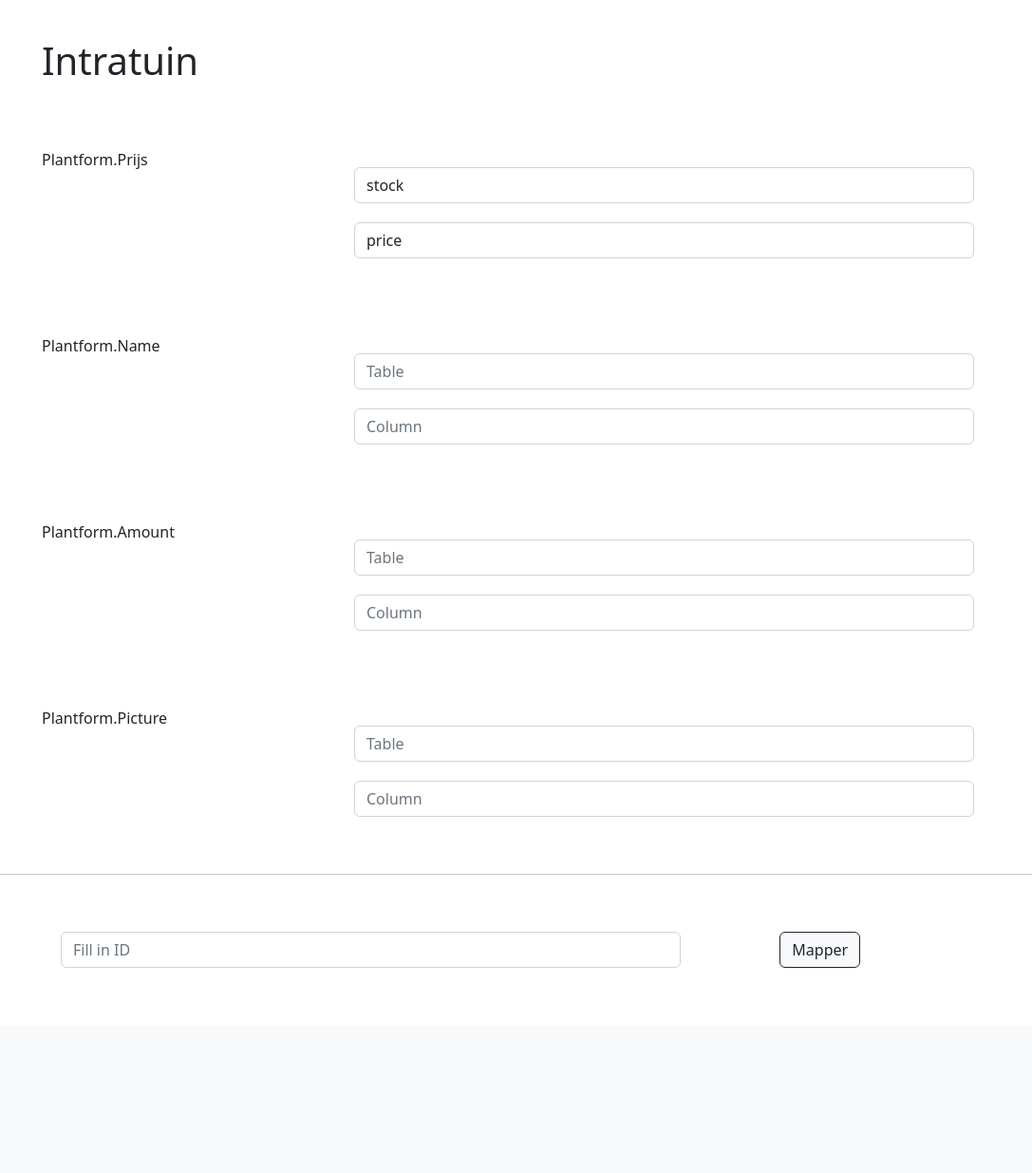
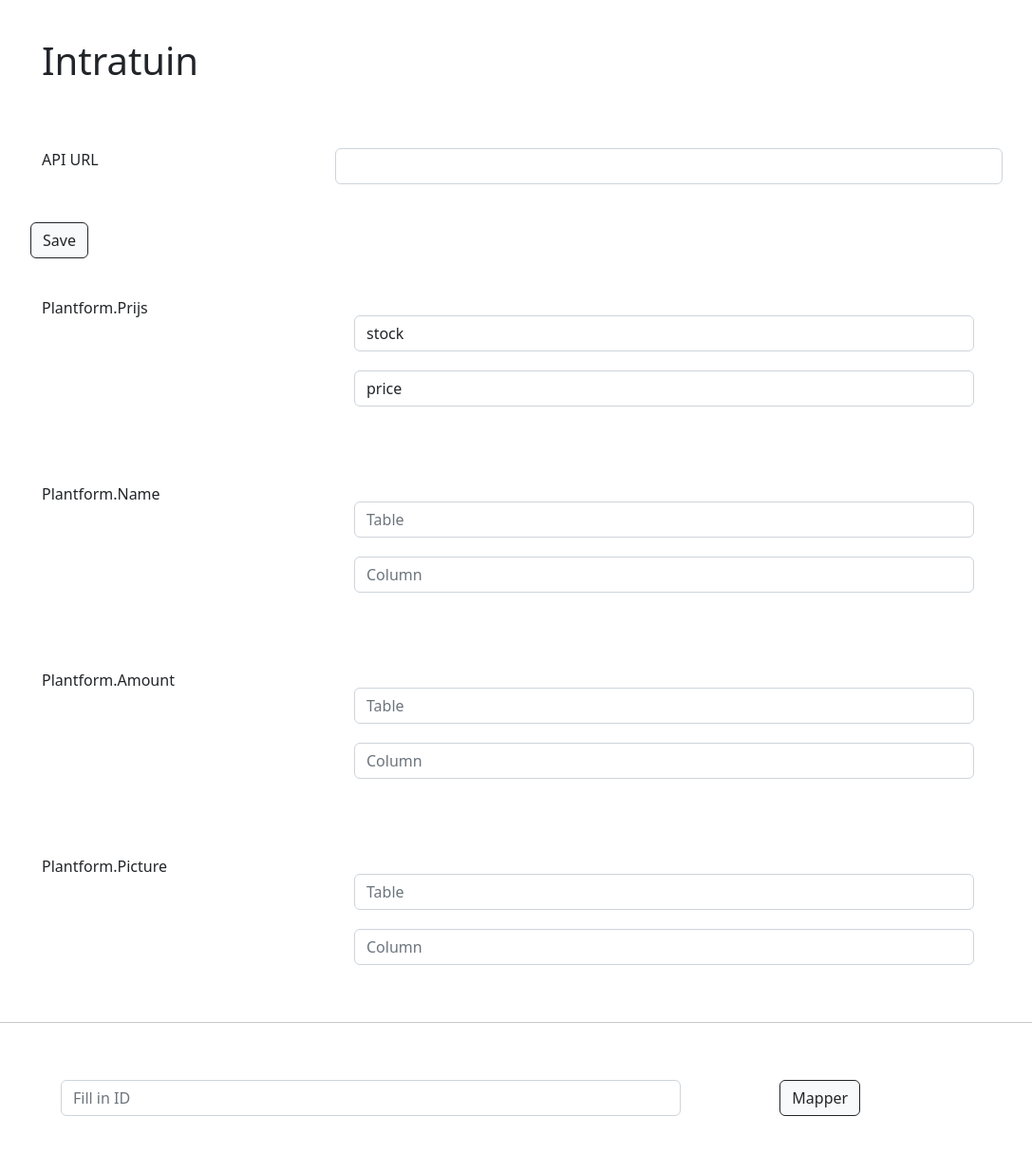
Before and after one commit to alinaven/cs50-final-project, a Flask app: page /intratuin in a window 1280 px wide. Shown: the part 56-1291 px from the top of the page at 95% size, without its empty margins (90-1177 px from the left). Before the commit the page ends 1075 px from the top, so only its background shows below. Run offline with Flask 3, Linux system fonts and the light colour scheme; data comes from the database, SQL or seed files in the repository; both versions use the stored data as it was after the commit.

Commit message:
All fields are saved and front-end field for API URL

```diff
--- a/app.py
+++ b/app.py
@@ -36,7 +36,13 @@
             conn = sqlite3.connect('database.db')
             conn.execute("UPDATE customers SET pricetable = ? WHERE suffix = ?", (plantformPriceTable, customer))
             conn.execute("UPDATE customers SET pricefield = ? WHERE suffix = ?", (plantformPriceColumn, customer))
-            result = conn.execute("SELECT pricetable FROM customers WHERE suffix = ?", (customer,)).fetchall()
+            conn.execute("UPDATE customers SET nametable = ? WHERE suffix = ?", (plantformNameTable, customer))
+            conn.execute("UPDATE customers SET namefield = ? WHERE suffix = ?", (plantformNameColumn, customer))
+            conn.execute("UPDATE customers SET amounttable = ? WHERE suffix = ?", (plantformAmountTable, customer))
+            conn.execute("UPDATE customers SET amountfield = ? WHERE suffix = ?", (plantformAmountColumn, customer))
+            conn.execute("UPDATE customers SET picturetable = ? WHERE suffix = ?", (plantformPictureTable, customer))
+            conn.execute("UPDATE customers SET picturefield = ? WHERE suffix = ?", (plantformPictureColumn, customer))
+            result = conn.execute("SELECT amountfield FROM customers WHERE suffix = ?", (customer,)).fetchall()
             conn.commit()
             print("Result: ", result)
             print("Source: ", source)
@@ -81,13 +87,17 @@
 def checkcustomer(customer):
     # Retrieve customer suffix's from database
     #init_db()
-    customers = query_db('select * from customers')
-    for row in customers:
-        if customer == row["suffix"]:
-            print (customer)
-            return render_template("customer.html", customerFriendly=row["name"], customer=customer, customerApi=row["url"], pricetable=row["pricetable"], pricefield=row["pricefield"])
+    if request.method == 'POST':
+        #TO DO: add logic to save API URL in database
+        return render_template("customer.html", customerFriendly=row["name"], customer=customer, customerApi=row["url"], pricetable=row["pricetable"], pricefield=row["pricefield"])
+    else:
+        customers = query_db('select * from customers')
+        for row in customers:
+            if customer == row["suffix"]:
+                print (customer)
+                return render_template("customer.html", customerFriendly=row["name"], customer=customer, customerApi=row["url"], pricetable=row["pricetable"], pricefield=row["pricefield"])
 
-    return render_template("error.html", text="Customer not available")
+        return render_template("error.html", text="Customer not available")
 
 @app.teardown_appcontext
 def close_connection(exception):
--- a/templates/customer.html
+++ b/templates/customer.html
@@ -6,6 +6,23 @@
       <h1>{{customerFriendly}}</h1>
     </div>
   </div>
+
+  <form action="{{customer}}" method="post">
+    <div class="row" class="plantform-field plantform-price">
+      <div class="col-3 field-name">
+        API URL
+      </div>
+      <div class="col-sm form-group">
+        <input name="plantform-price-table" type="text" class="form-control" id="plantform-price-table">
+      </div>
+    </div>
+    <div class="col-3">
+      <div class="mapper-button">
+        <button class="btn btn-light btn-outline-dark"" type="submit">Save</button>
+      </div>
+    </div>
+  </form>
+
   <form action="api/{{customerApi}}" method="post">
     <div class="row" class="plantform-field plantform-price">
       <div class="col-3 field-name">
```
Also changed, not shown: schema.sql (+4 -3 lines), database.db.
